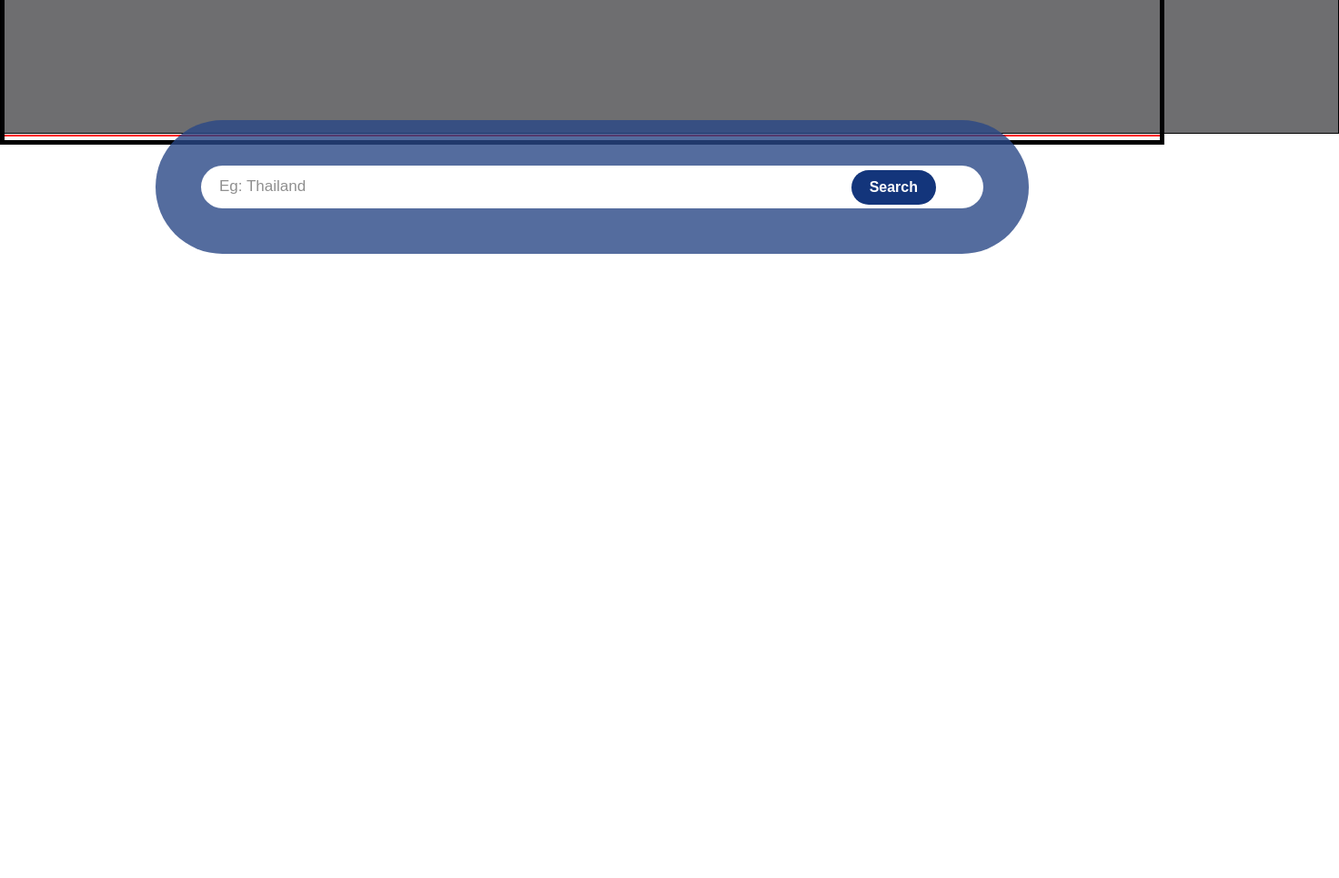
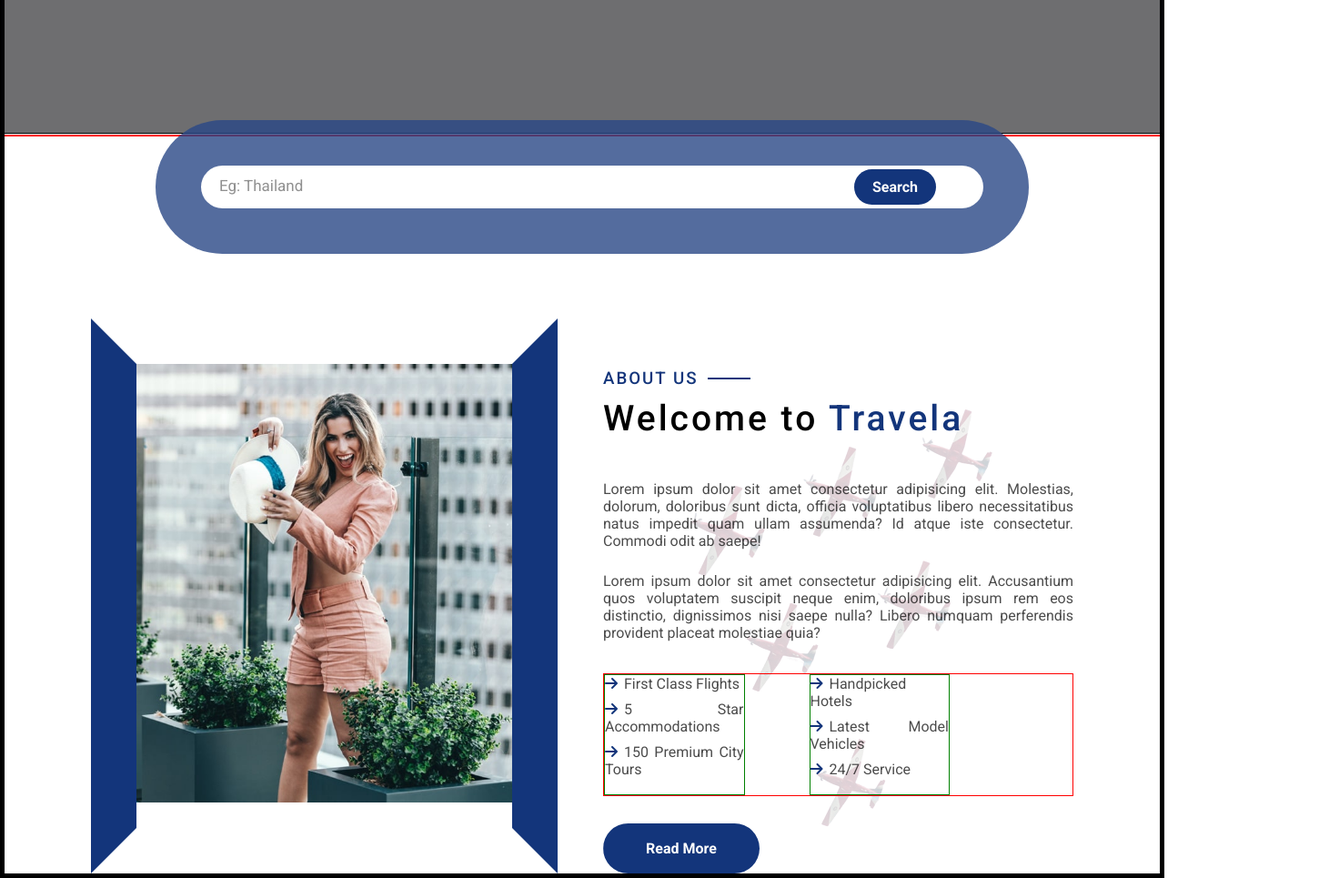
Before and after one commit to mohit8239/Frontend_Regex, a plain HTML site: page travela.html in a window 1280 px wide. Shown: the part 641-1606 px from the top of the page at 91% size, 1472 px wide, since content can reach past the window. Before the commit the page ends 920 px from the top, so only its background shows below. Drawn offline with Linux system fonts and the light colour scheme.

Commit message:
Add files via upload

```diff
--- a/travela.css
+++ b/travela.css
@@ -2,11 +2,12 @@
     margin: 0;
     padding: 0;
     box-sizing: border-box;
-    font-family: sans-serif;
+    font-family:"Roboto" ;
 }
 .outer{
     min-height: 100vh;
     border: 5px solid black;
+    width: 100vw;
 
 }
 .upper-nav{
@@ -99,7 +100,7 @@
 }
 .menu-2 button{
     background-color: rgb(19,53,123);
-    padding: 10px 14px;
+    padding: 10px 12px;
     color: white;
     border-radius: 28px;
     font-size: 16px;
@@ -109,6 +110,7 @@
     cursor: pointer;
     overflow: hidden;
     z-index: 99;
+    margin-right: 5px;
 }
 .menu-2 button::before{
     content: "";
@@ -164,6 +166,7 @@
     position: relative;
     background-size: cover;
     background-repeat: no-repeat;
+    min-width: 100vw;
 }
 .pee{
     position: relative;
@@ -189,7 +192,7 @@
 
 .cont-shadow{
     height: 735px;
-    width: 1472px;
+    min-width: 100vw;
     border: 1px solid black;
     background-color: rgba(5, 5, 7, 0.578);
     position: absolute;
@@ -323,3 +326,131 @@
     color: rgb(19,53,123);
     border: 1px solid rgb(19,53,123);
 }
+.about{
+    margin-top: 200px;
+    display: flex;
+    margin-right: 95px;
+    margin-left: 95px;
+    gap: 50px;
+
+    justify-content: space-between;
+}
+.about-1 img {
+   width: 413px;
+   height: 482px;
+
+}
+.about-1{
+    border: 50px solid;
+    border-color: transparent #13357B transparent #13357B;
+}
+.about-2{
+    margin-top: 55px;
+    text-align: justify;
+    background: linear-gradient(rgba(255, 255, 255, .8), rgba(255, 255, 255, .8)), url(about-img-1.png);
+    position: relative;
+
+}
+.about-2 h3{
+    color: #13357B;
+    font-weight: 500;
+    letter-spacing: 2px;
+    padding-bottom: 10px;
+}
+.about-2 .border{
+    border-bottom: 2px solid #13357B;
+    height: 0px;
+    width: 47px;
+    padding: ;
+    margin-left: 115px;
+    position: absolute;
+    top: 10px;
+
+
+}
+.about-2 h2{
+    font-size: 39px;
+    letter-spacing: 3px;
+    font-weight: 500;
+    padding-bottom: 20px;
+}
+.about-2 h2 span{
+    color: #13357B;
+}
+.about-2 p{
+    padding-top: 25px;
+    opacity: 0.7;
+}
+.about-2  .two{
+    padding-bottom: 25px;
+}
+.arrow{
+    display: flex;
+    border: 1px solid red;
+    align-items: center;
+    justify-content: space-between;
+    margin-top: 10px;
+}
+.arrow2{
+    margin-right: 135px;
+}
+.arrow1,.arrow2{
+    width: 30%;
+    border: 1px solid green;
+}
+.arrow1,.arrow2, li{
+    list-style-type: none;
+    /* padding: 5px 0px; */
+    padding-bottom: 9px;
+
+}
+.arrow1 span{
+    padding-left: 7px;
+    opacity: 0.7;
+}
+.arrow2 span{
+    padding-left: 7px;
+    opacity: 0.7;
+}
+.arrow1 i{
+    color: #13357B;
+}
+.arrow2 i{
+    color: #13357B;
+}
+.about-2 button{
+    background-color: rgb(19,53,123);
+    padding: 18px 47px;
+    color: white;
+    border-radius: 28px;
+    font-size: 16px;
+    font-weight: 600;
+    border: none;
+    position: relative;
+    cursor: pointer;
+    overflow: hidden;
+    z-index: 99;
+    margin-top: 30px;
+}
+.about-2 button::before{
+    content: "";
+    position: absolute;
+    bottom: 0;
+    right: 0;
+    height: 100%;
+    width: 100%;
+    transform: translateX(-100%);
+    background-color: white;
+    transition: ease-in 0.3s;
+    z-index: 9;
+    color:rgb(19,53,123) ;
+    overflow: hidden;
+}
+.about-2 button:hover:before{
+    transform: translateX(0);
+    z-index: -999;
+}
+.about-2 button:hover{
+    color: rgb(19,53,123);
+    border: 1px solid rgb(19,53,123);
+}
--- a/travela.html
+++ b/travela.html
@@ -6,6 +6,7 @@
     <title>Document</title>
     <link rel="stylesheet" href="https://cdnjs.cloudflare.com/ajax/libs/font-awesome/6.5.1/css/all.min.css">
     <link rel="stylesheet" href="travela.css">
+    <link href="https://fonts.googleapis.com/css2?family=Roboto:ital,wght@0,100;0,300;0,400;0,500;0,700;0,900;1,100;1,300;1,400;1,500;1,700;1,900&display=swap" rel="stylesheet">
 </head>
 <body>
     <div class="outer">
@@ -58,6 +59,33 @@
         <div class="search">
             <input type="text" placeholder="Eg: Thailand"><span><button>Search</button></span>
         </div>
+        <div class="about">
+            <div class="about-1">
+                <img src="about-img.jpg" alt="">
+            </div>
+            <div class="about-2">
+                <h3>ABOUT US</h3><span><div class="border"></div></span>
+                <h2>Welcome to<span> Travela</span></h2>
+                <p>Lorem ipsum dolor sit amet consectetur adipisicing elit. Molestias, dolorum, doloribus sunt dicta, officia voluptatibus libero necessitatibus natus impedit quam ullam assumenda? Id atque iste consectetur. Commodi odit ab saepe!</p>
+                <p class="two">Lorem ipsum dolor sit amet consectetur adipisicing elit. Accusantium quos voluptatem suscipit neque enim, doloribus ipsum rem eos distinctio, dignissimos nisi saepe nulla? Libero numquam perferendis provident placeat molestiae quia?</p>
+                <div class="arrow">
+                    <div class="arrow1">
+                        <ul>
+                            <li><i class="fa-solid fa-arrow-right"></i><span>First Class Flights</span></li>
+                            <li><i class="fa-solid fa-arrow-right"></i><span>5 Star Accommodations</span></li>
+                            <li><i class="fa-solid fa-arrow-right"></i><span>150 Premium City Tours</span></li>
+                    </ul>
+                </div>
+                <div class="arrow2">
+                    <ul>
+                        <li><i class="fa-solid fa-arrow-right"></i><span>Handpicked Hotels</span></li>
+                        <li><i class="fa-solid fa-arrow-right"></i><span>Latest Model Vehicles</span></li>
+                        <li><i class="fa-solid fa-arrow-right"></i><span>24/7 Service</span></li>
+                </ul>
+                </div>
+            </div>
+            <button>Read More</button>
+        </div>
     </div>
 </body>
 </html>
```
Also changed, not shown: about-img-1.png (added), about-img.jpg (added).
